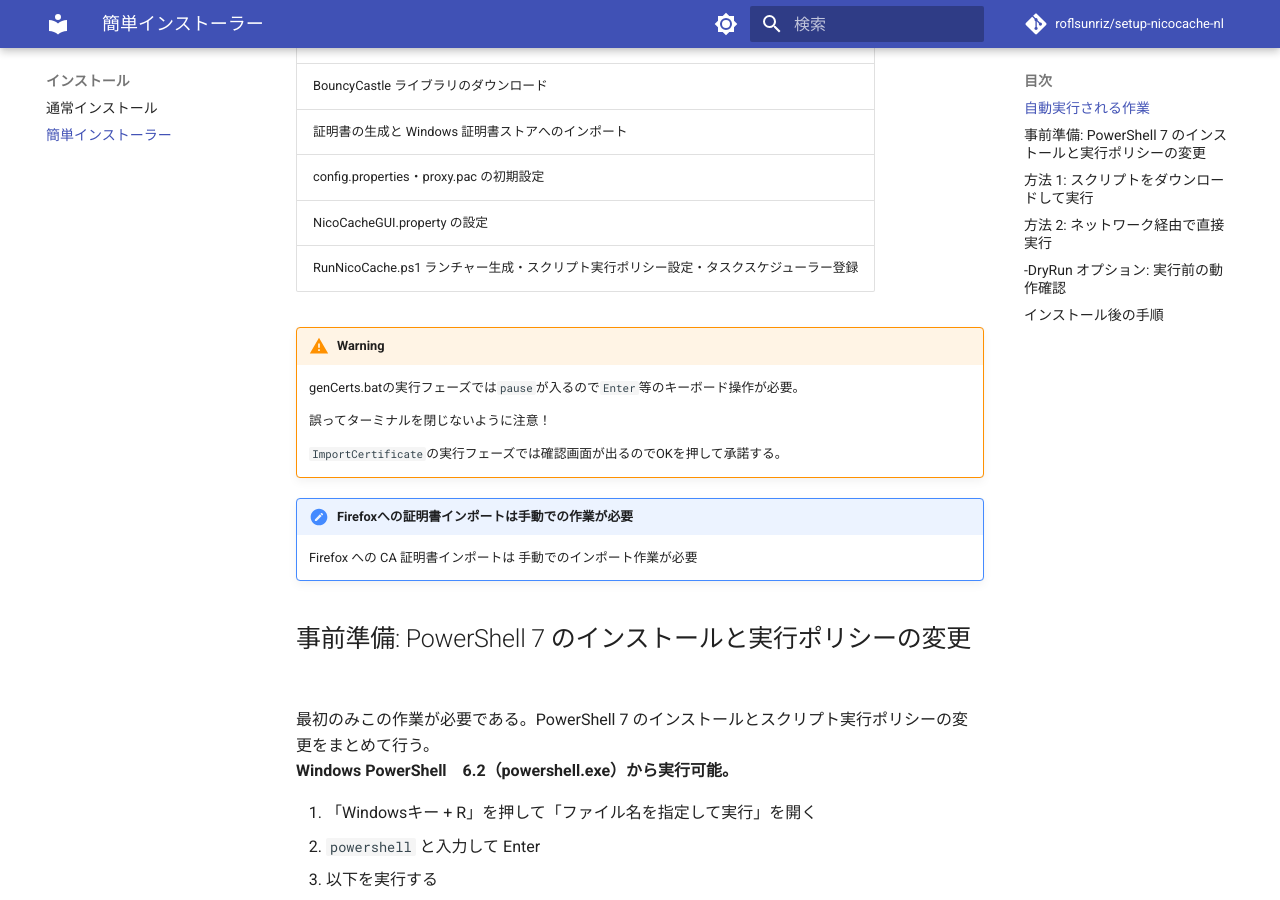
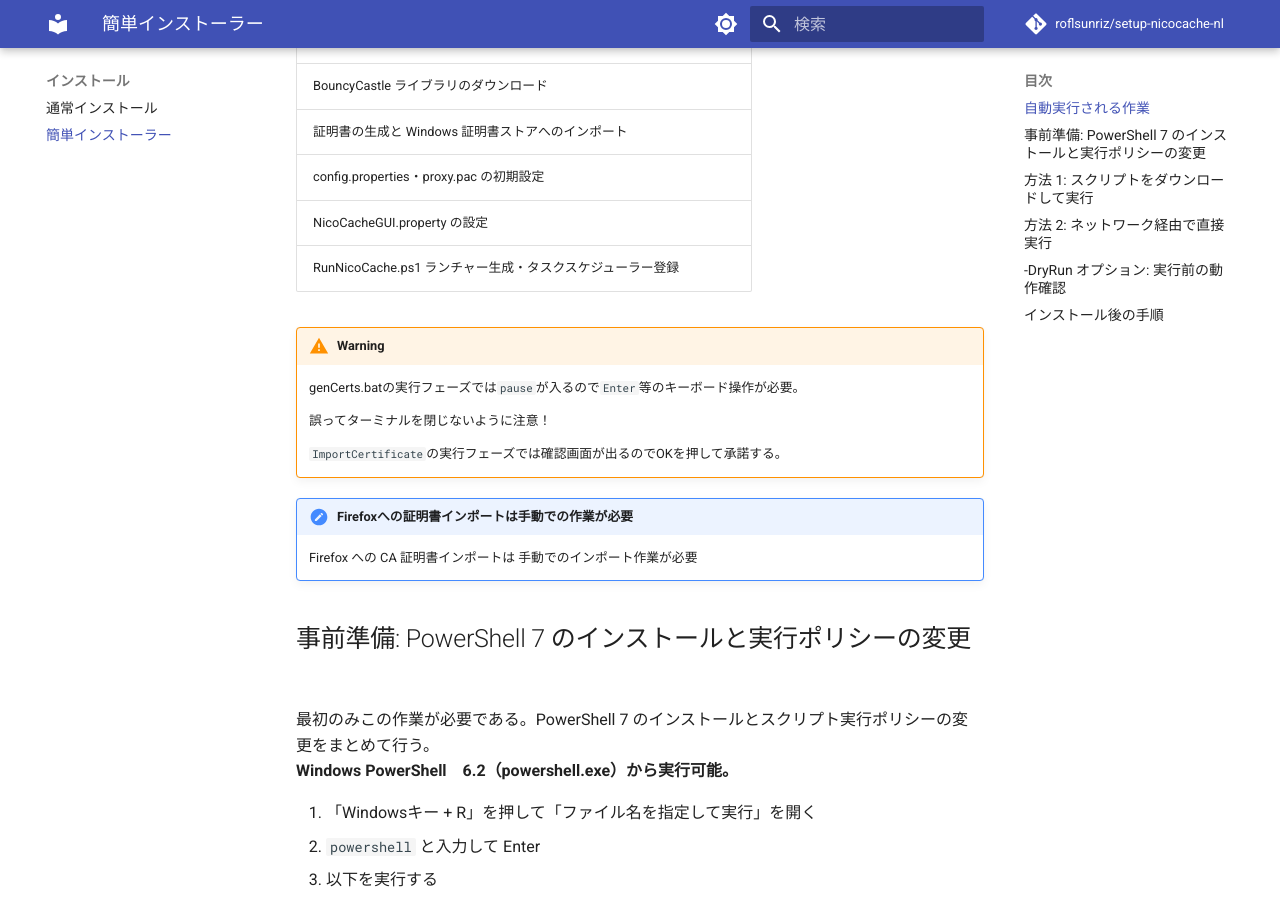
Before and after one commit to roflsunriz/setup-nicocache-nl, an MkDocs documentation site: the page built from docs/fast-installer.md, in a window 1280 px wide and 900 px high, scrolled down 651 px. Built offline with MkDocs 1.6.1 and Material for MkDocs 9.7.7, drawn with Linux system fonts in a browser that asks for light colours; comment, search, counter and statistics services are not loaded.

Commit message:
docs(fast-installer.md): RunNicoCache.ps1の重複した実行ポリシー設定を削除した(Enable-ScriptExecution.ps1がその任を引き受けている)

```diff
--- a/docs/fast-installer.md
+++ b/docs/fast-installer.md
@@ -16,7 +16,7 @@
 | 証明書の生成と Windows 証明書ストアへのインポート |
 | config.properties・proxy.pac の初期設定 |
 | NicoCacheGUI.property の設定 |
-| RunNicoCache.ps1 ランチャー生成・スクリプト実行ポリシー設定・タスクスケジューラー登録 |
+| RunNicoCache.ps1 ランチャー生成・タスクスケジューラー登録 |
 
 !!! warning
     genCerts.batの実行フェーズでは`pause`が入るので`Enter`等のキーボード操作が必要。
```
